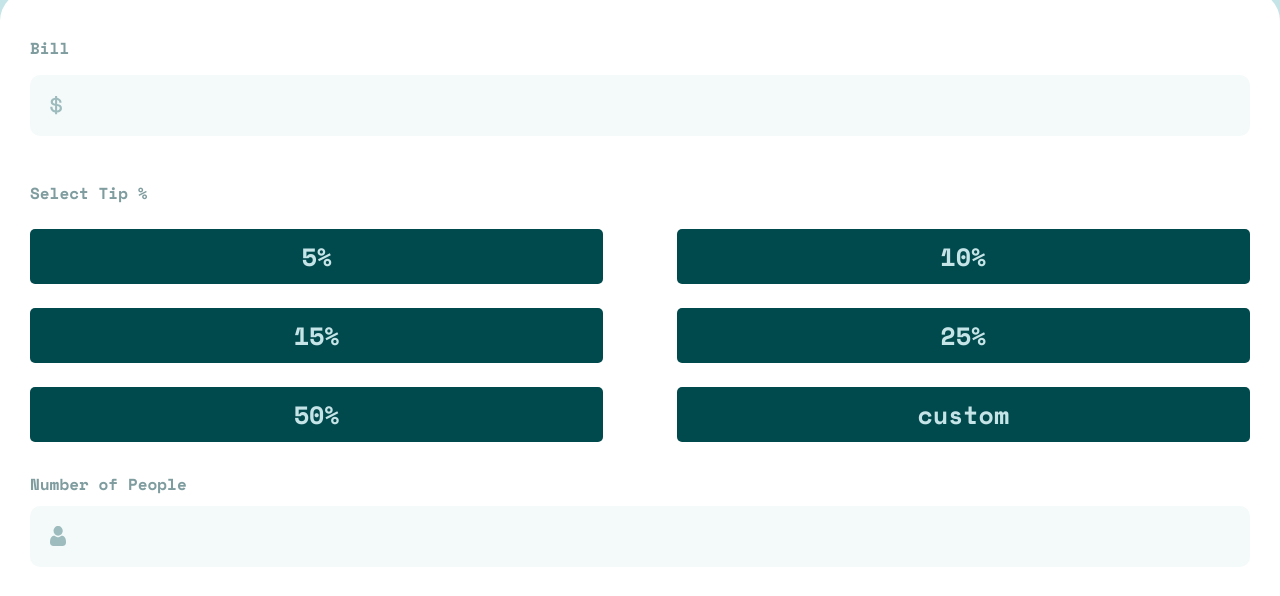
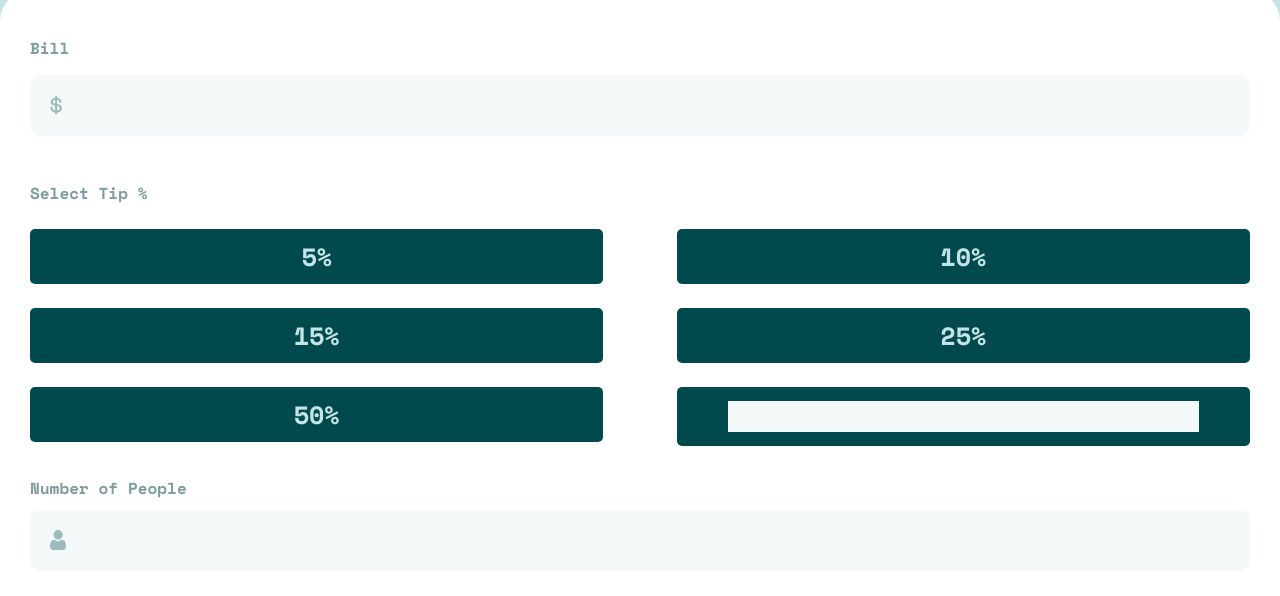
Before and after one commit to unimibYNGX/fe7-tip-calculator, a plain HTML site: page index.html in a window 1280 px wide. Shown: the part 165-761 px from the top of the page. Drawn offline with nearby package versions, Linux system fonts and the light colour scheme.

Commit message:
need to complete custom

```diff
--- a/index.html
+++ b/index.html
@@ -45,7 +45,10 @@
           <input type="radio" name="n" value="50" onclick="calculateTip()"><div class="btn-tip btn-left">50%</div>
         </label>
         <label>
-          <input type="radio" name="n" value="custom" onclick="calculateTip()"><div class="btn-tip btn-left">custom</div>
+          <input type="radio" name="n" value="custom" onclick="calculateTip()">
+          <div class="btn-left btn-custom">
+            <input type="number" name="n" value="custom" class="input-custom">
+          </div>
         </label>
       </div>
     </div>
--- a/styles.css
+++ b/styles.css
@@ -127,10 +127,6 @@ body {
     transition: 0.25s ease;
 }
 
-.btn-reset {
-
-}
-
 .btn-left {
     /* margin: 10px; */
     margin-left: 0px;
@@ -143,7 +139,23 @@ body {
 
 .btn-custom {
     background-color: hsl(189, 41%, 97%);
-    color: hsl(184, 14%, 56%)
+    color: hsl(184, 14%, 56%);
+
+    width: 100%;
+    text-align: center;
+    /* padding: 20px; */
+    padding-top: 9px;
+    padding-bottom: 9px;
+    border-radius: 5px;
+    font-size: 25px;
+    background-color: hsl(183, 100%, 15%);
+    color: var(--light_grayish_cyan);
+    cursor: pointer;
+    transition: 0.25s ease;
+}
+
+.input-custom {
+    width: 80%;
 }
 
 .card2 {
```
